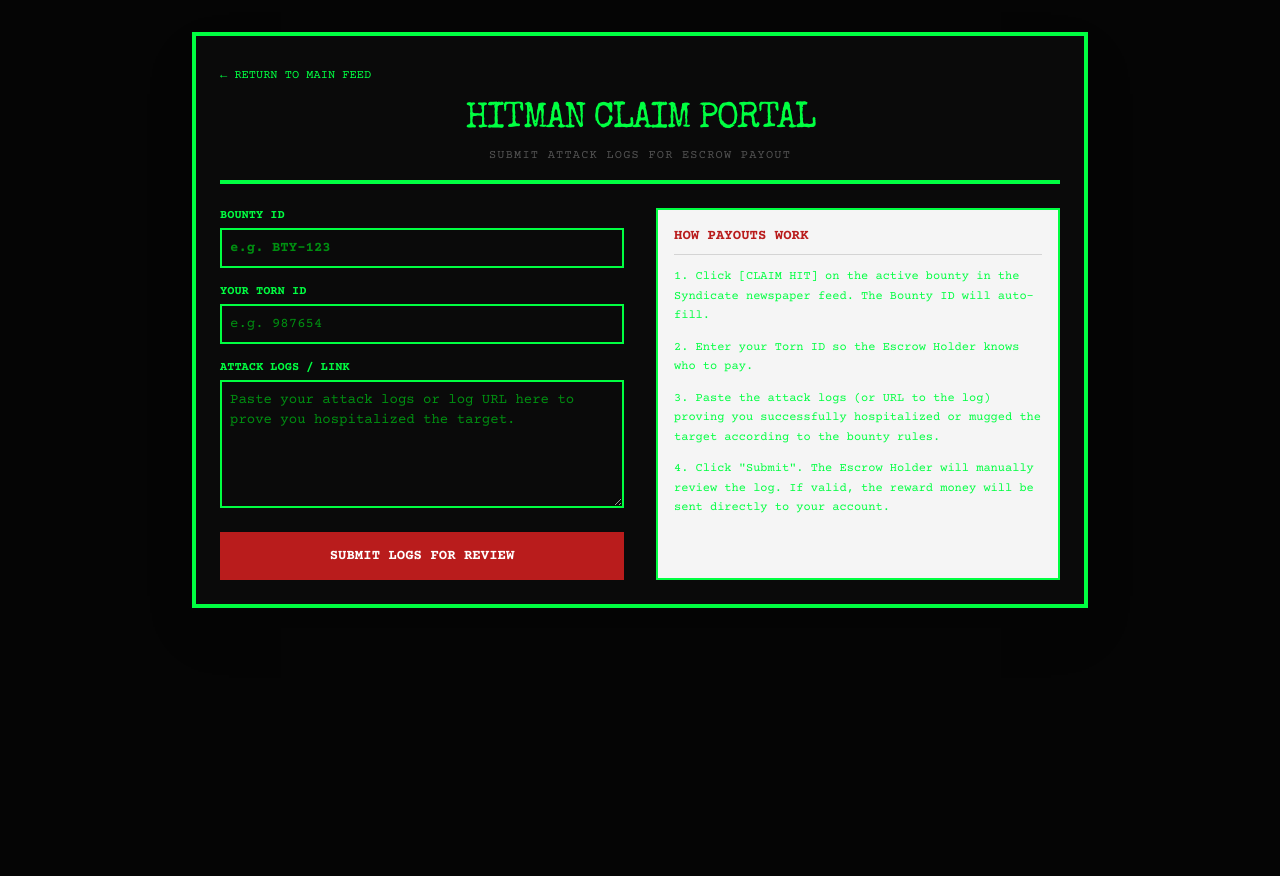
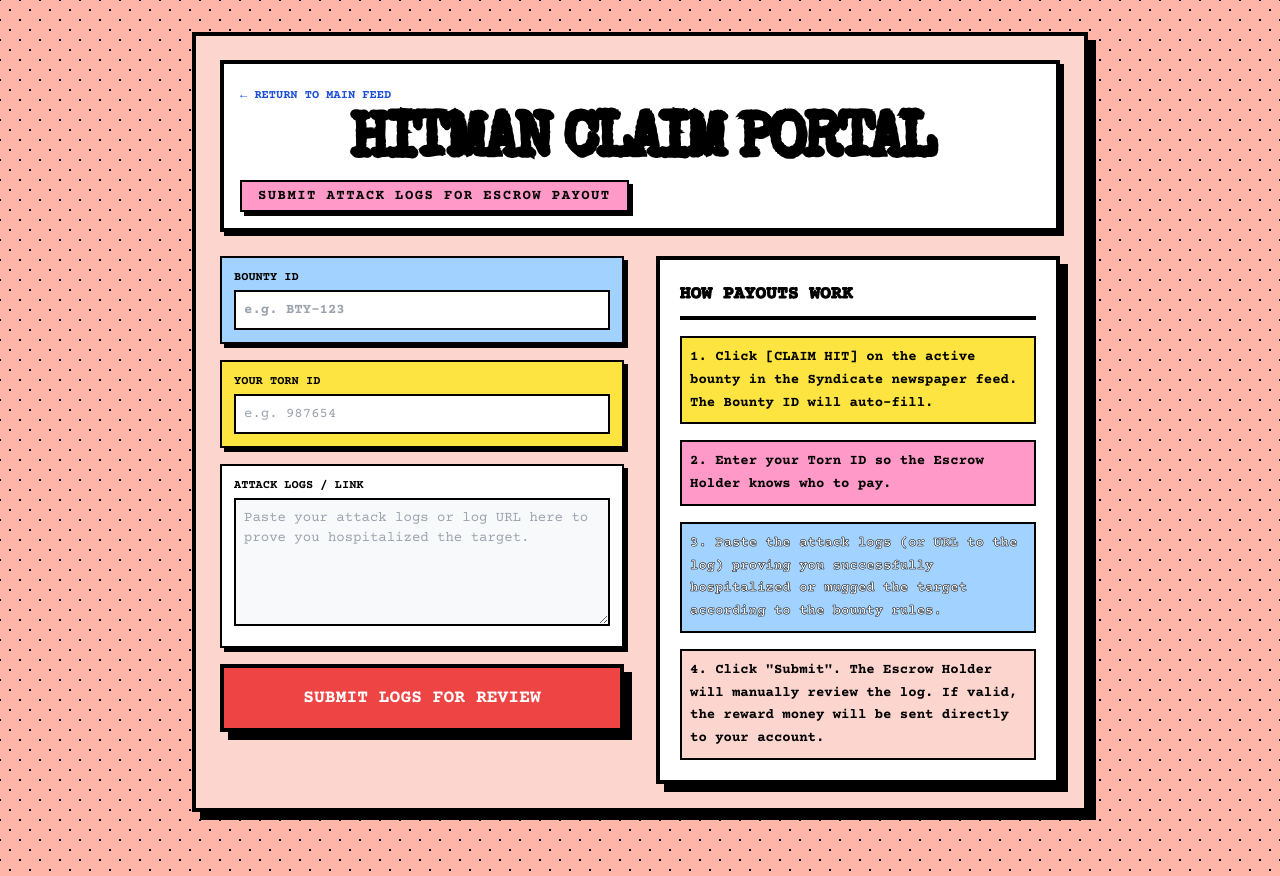
Before and after one commit to Zcross091/torn-casino, a plain HTML site: page bounty_claim.html in a window 1280 px wide. Before the commit the page ends 832 px from the top, so only its background shows below. Drawn offline with nearby package versions, Linux system fonts and the light colour scheme; a web font is replaced by a local one.

Commit message:
Update bounty_claim.html

```diff
--- a/bounty_claim.html
+++ b/bounty_claim.html
@@ -13,78 +13,76 @@
         .font-typewriter { font-family: 'Courier Prime', monospace; }
 
         body {
-            background-color: #f5eedc;
-            background-image: radial-gradient(rgba(0, 0, 0, 0.03) 1.2px, transparent 0),
-                radial-gradient(rgba(0, 0, 0, 0.02) 1px, transparent 0);
-            background-size: 12px 12px;
-            background-position: 0 0, 6px 6px;
+            background-color: #ffb5a7; /* Pink background */
+            background-image: radial-gradient(#000 1.2px, transparent 0),
+                radial-gradient(#000 1px, transparent 0);
+            background-size: 20px 20px;
+            background-position: 0 0, 10px 10px;
         }
 
-        body.dark-web {
-            background-color: #050505;
-            background-image: none;
-            color: #00ff41;
+        /* Custom Colors */
+        .bg-skin { background-color: #fcd5ce; } /* Skin/Peach */
+        .bg-pop-blue { background-color: #a2d2ff; }
+        .bg-pop-yellow { background-color: #fee440; }
+        .bg-pop-pink { background-color: #ff99c8; }
+        .shadow-brutal { box-shadow: 8px 8px 0px rgba(0,0,0,1); }
+        .shadow-brutal-sm { box-shadow: 4px 4px 0px rgba(0,0,0,1); }
+
+        input:focus, textarea:focus {
+            background-color: #fff !important;
         }
-
-        body.dark-web .bg-\[\#faf7ef\] { background-color: #0a0a0a; border-color: #00ff41; }
-        body.dark-web .border-neutral-900 { border-color: #00ff41; }
-        body.dark-web .text-neutral-900, body.dark-web .text-neutral-950 { color: #00ff41; }
-        body.dark-web .bg-neutral-900 { background-color: #00ff41; color: #000; }
-        body.dark-web input, body.dark-web textarea { color: #00ff41; border-color: #00ff41; }
-        body.dark-web input::placeholder, body.dark-web textarea::placeholder { color: #008f11; }
-        body.dark-web hr { border-color: #333; }
     </style>
 </head>
 
-<body class="text-neutral-900 font-retro-serif min-h-screen pb-16 transition-colors dark-web">
+<body class="text-black font-retro-serif min-h-screen pb-16">
 
-    <div class="w-[98%] md:w-[95%] max-w-4xl mx-auto mt-8 bg-[#faf7ef] border-4 border-neutral-900 p-6 shadow-2xl relative">
-        <div class="border-b-4 border-neutral-900 pb-4 mb-6">
-            <a href="index.html" class="text-xs font-typewriter uppercase hover:underline mb-4 inline-block">&larr; Return to Main Feed</a>
-            <h1 class="font-retro-title text-4xl uppercase tracking-tighter text-neutral-950 text-center">
+    <div class="w-[98%] md:w-[95%] max-w-4xl mx-auto mt-8 bg-skin border-4 border-black p-6 shadow-brutal relative">
+        <div class="border-b-4 border-black pb-4 mb-6 bg-white border-4 p-4 shadow-brutal-sm">
+            <a href="index.html" class="text-xs font-typewriter uppercase hover:underline mb-2 inline-block font-bold text-blue-700">&larr; Return to Main Feed</a>
+            <h1 class="font-retro-title text-4xl md:text-6xl uppercase tracking-tighter text-pop-yellow drop-shadow-[2px_2px_0px_rgba(0,0,0,1)] text-center font-black" style="-webkit-text-stroke: 2px black;">
                 HITMAN CLAIM PORTAL
             </h1>
-            <p class="font-typewriter text-xs text-center mt-2 uppercase tracking-widest text-neutral-600">
+            <p class="font-typewriter text-sm text-center mt-2 uppercase tracking-widest text-black font-bold bg-pop-pink border-2 border-black inline-block px-4 py-1 mx-auto shadow-brutal-sm">
                 Submit Attack Logs for Escrow Payout
             </p>
         </div>
 
-        <div class="grid grid-cols-1 md:grid-cols-2 gap-8">
+        <div class="grid grid-cols-1 md:grid-cols-2 gap-8 mt-6">
             <!-- Form Section -->
             <div class="font-typewriter space-y-4" id="claim-form-container">
-                <div>
-                    <label class="block text-xs font-bold uppercase mb-1">Bounty ID</label>
-                    <input type="text" id="bountyId" class="w-full border-2 border-neutral-900 bg-transparent p-2 text-sm font-bold focus:outline-none" placeholder="e.g. BTY-123" required>
+                <div class="bg-pop-blue border-2 border-black p-3 shadow-brutal-sm">
+                    <label class="block text-xs font-black uppercase mb-1">Bounty ID</label>
+                    <input type="text" id="bountyId" class="w-full border-2 border-black bg-white p-2 text-sm font-bold focus:outline-none" placeholder="e.g. BTY-123" required>
                 </div>
-                <div>
-                    <label class="block text-xs font-bold uppercase mb-1">Your Torn ID</label>
-                    <input type="number" id="hitmanId" class="w-full border-2 border-neutral-900 bg-transparent p-2 text-sm focus:outline-none" placeholder="e.g. 987654" required>
+                <div class="bg-pop-yellow border-2 border-black p-3 shadow-brutal-sm">
+                    <label class="block text-xs font-black uppercase mb-1">Your Torn ID</label>
+                    <input type="number" id="hitmanId" class="w-full border-2 border-black bg-white p-2 text-sm focus:outline-none" placeholder="e.g. 987654" required>
                 </div>
-                <div>
-                    <label class="block text-xs font-bold uppercase mb-1">Attack Logs / Link</label>
-                    <textarea id="logs" class="w-full border-2 border-neutral-900 bg-transparent p-2 text-sm focus:outline-none h-32" placeholder="Paste your attack logs or log URL here to prove you hospitalized the target." required></textarea>
+                <div class="bg-white border-2 border-black p-3 shadow-brutal-sm">
+                    <label class="block text-xs font-black uppercase mb-1">Attack Logs / Link</label>
+                    <textarea id="logs" class="w-full border-2 border-black bg-[#f8f9fa] p-2 text-sm focus:outline-none h-32" placeholder="Paste your attack logs or log URL here to prove you hospitalized the target." required></textarea>
                 </div>
-                <button id="submitClaimBtn" class="w-full bg-red-700 text-white hover:bg-neutral-900 dark-web:bg-[#00ff41] dark-web:text-black dark-web:hover:bg-green-600 font-bold uppercase p-3 text-sm transition-colors border-2 border-transparent">
+                <button id="submitClaimBtn" class="w-full bg-red-500 text-white hover:bg-red-600 font-black uppercase p-4 text-lg transition-transform border-4 border-black shadow-brutal hover:translate-y-[2px] hover:shadow-brutal-sm active:translate-y-[4px] active:shadow-none">
                     Submit Logs for Review
                 </button>
             </div>
 
             <!-- Instructions Section -->
-            <div class="bg-neutral-100 p-4 border-2 border-neutral-900 font-typewriter text-xs relative dark-web:bg-[#111]">
-                <h3 class="font-bold uppercase mb-3 text-sm border-b border-neutral-300 pb-2 text-red-700 dark-web:text-[#00ff41]">How Payouts Work</h3>
-                <ul class="space-y-3 leading-relaxed">
-                    <li>1. Click [CLAIM HIT] on the active bounty in the Syndicate newspaper feed. The Bounty ID will auto-fill.</li>
-                    <li>2. Enter your Torn ID so the Escrow Holder knows who to pay.</li>
-                    <li>3. Paste the attack logs (or URL to the log) proving you successfully hospitalized or mugged the target according to the bounty rules.</li>
-                    <li>4. Click "Submit". The Escrow Holder will manually review the log. If valid, the reward money will be sent directly to your account.</li>
+            <div class="bg-white p-5 border-4 border-black font-typewriter text-xs relative shadow-brutal">
+                <h3 class="font-black uppercase mb-4 text-lg border-b-4 border-black pb-2 text-pop-blue" style="-webkit-text-stroke: 1px black;">How Payouts Work</h3>
+                <ul class="space-y-4 font-bold text-sm leading-relaxed">
+                    <li class="bg-pop-yellow p-2 border-2 border-black">1. Click [CLAIM HIT] on the active bounty in the Syndicate newspaper feed. The Bounty ID will auto-fill.</li>
+                    <li class="bg-pop-pink p-2 border-2 border-black">2. Enter your Torn ID so the Escrow Holder knows who to pay.</li>
+                    <li class="bg-pop-blue p-2 border-2 border-black text-white" style="-webkit-text-stroke: 0.5px black;">3. Paste the attack logs (or URL to the log) proving you successfully hospitalized or mugged the target according to the bounty rules.</li>
+                    <li class="bg-skin p-2 border-2 border-black">4. Click "Submit". The Escrow Holder will manually review the log. If valid, the reward money will be sent directly to your account.</li>
                 </ul>
 
                 <!-- Success State Overlay -->
-                <div id="success-overlay" class="absolute inset-0 bg-neutral-900 text-white p-6 hidden flex-col items-center justify-center text-center dark-web:bg-black dark-web:text-[#00ff41]">
-                    <div class="text-green-500 font-bold text-lg mb-2 uppercase">Logs Submitted!</div>
-                    <p class="mb-4">The Escrow Holder will review your logs shortly.</p>
-                    <p class="text-[10px] mb-4 uppercase tracking-widest text-neutral-400">If the hit is verified, your payment will arrive in your Torn account.</p>
-                    <a href="index.html" class="underline hover:text-red-400">Return to Feed</a>
+                <div id="success-overlay" class="absolute inset-0 bg-pop-blue border-4 border-black p-6 hidden flex-col items-center justify-center text-center z-10">
+                    <div class="text-white bg-black px-4 py-2 font-black text-2xl mb-4 border-4 border-white shadow-brutal uppercase">Logs Submitted!</div>
+                    <p class="mb-4 font-bold text-lg bg-pop-yellow p-2 border-2 border-black">The Escrow Holder will review your logs shortly.</p>
+                    <p class="text-[10px] mb-6 uppercase tracking-widest font-bold bg-white p-2 border-2 border-black">If the hit is verified, your payment will arrive in your Torn account.</p>
+                    <a href="index.html" class="bg-black text-white px-6 py-3 font-bold hover:bg-neutral-800 border-2 border-white">Return to Feed</a>
                 </div>
             </div>
         </div>
```
